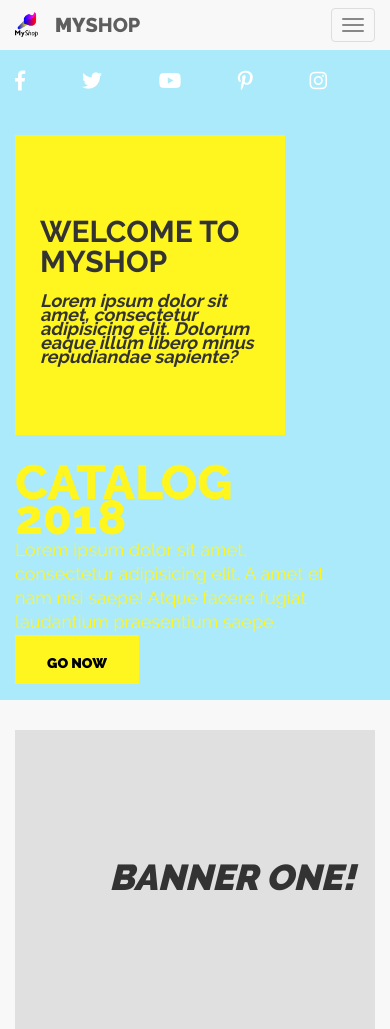
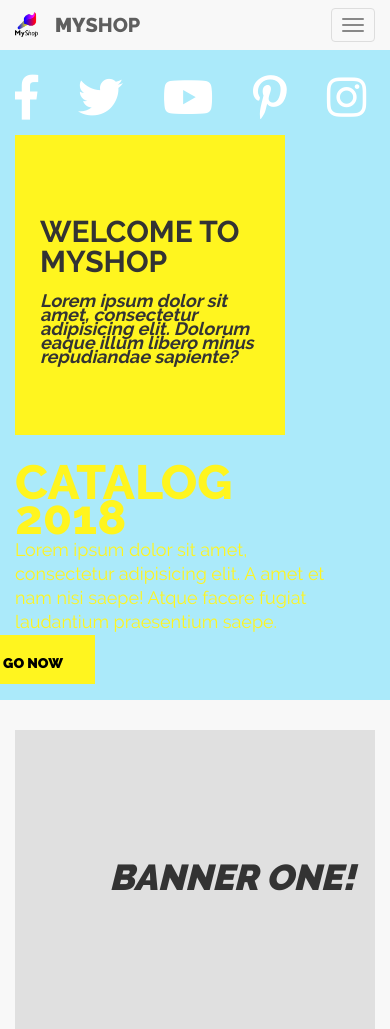
Before and after one commit to Pegorino82/GUDjangoProject, a Django app: page /index/ in a window 390 px wide. Shown: the top 1029 px of the page. Run offline with Django 3.2, Linux system fonts and the light colour scheme; some libraries are stand-ins or nearby versions.

Commit message:
some design

```diff
--- a/myshop/static/styles/style.css
+++ b/myshop/static/styles/style.css
@@ -73,18 +73,18 @@
     position: absolute;
     right: 64px;
     top: 50px;
-    width: 150px;
+    width: 250px;
     display: flex;
     justify-content: space-between;
     color: #f8f8f8;
-    font-size: 18px;
+    font-size: 35px;
 }
 
 @media all and (max-width: 767px) {
     .social_icons {
-        width: 80%;
+        width: 90%;
         top: 67px;
-        font-size: 20px;
+        font-size: 45px;
         right: unset;
     }
 }
@@ -226,7 +226,7 @@
     .gonowbutton {
         margin: 15px auto 0;
         top: 620px;
-        right: unset;
+        /*right: unset;*/
     }
 }
 
```
